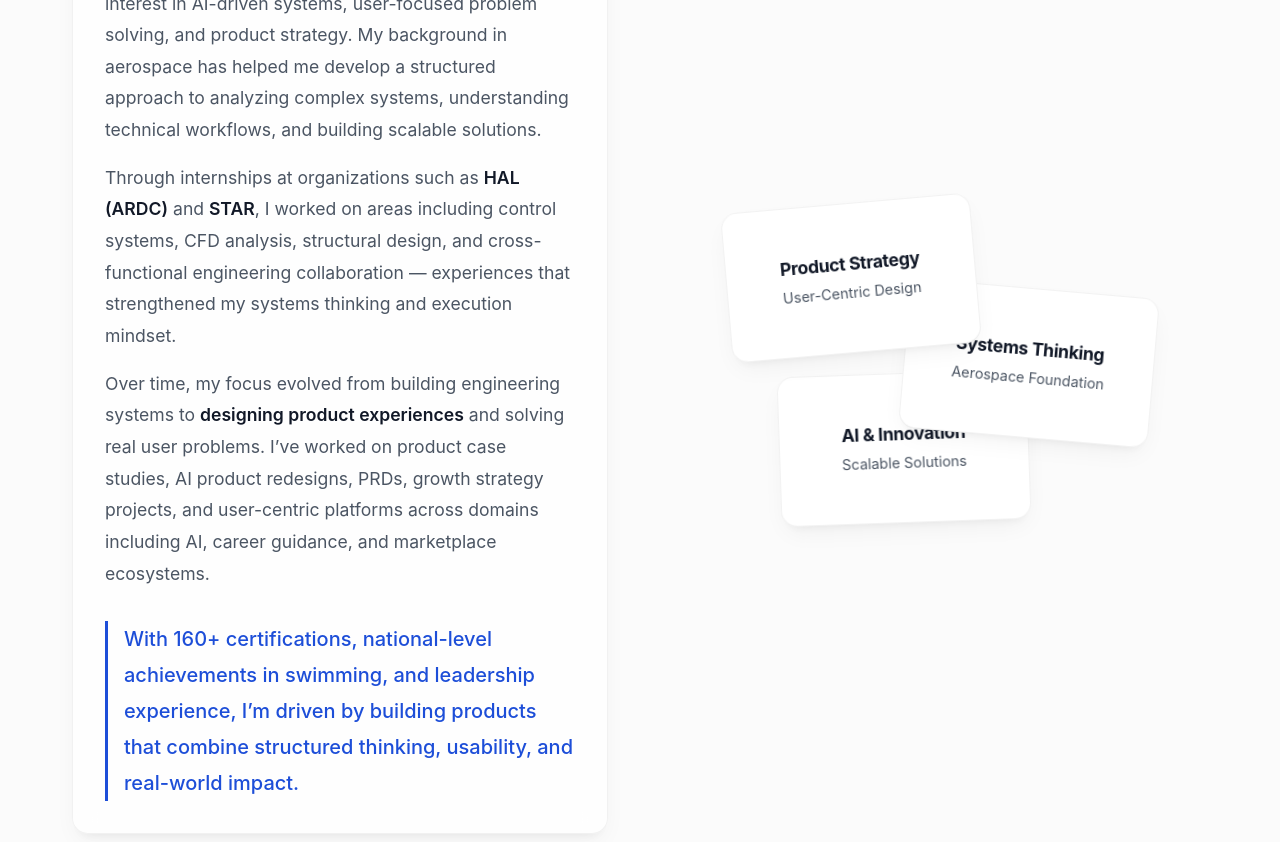
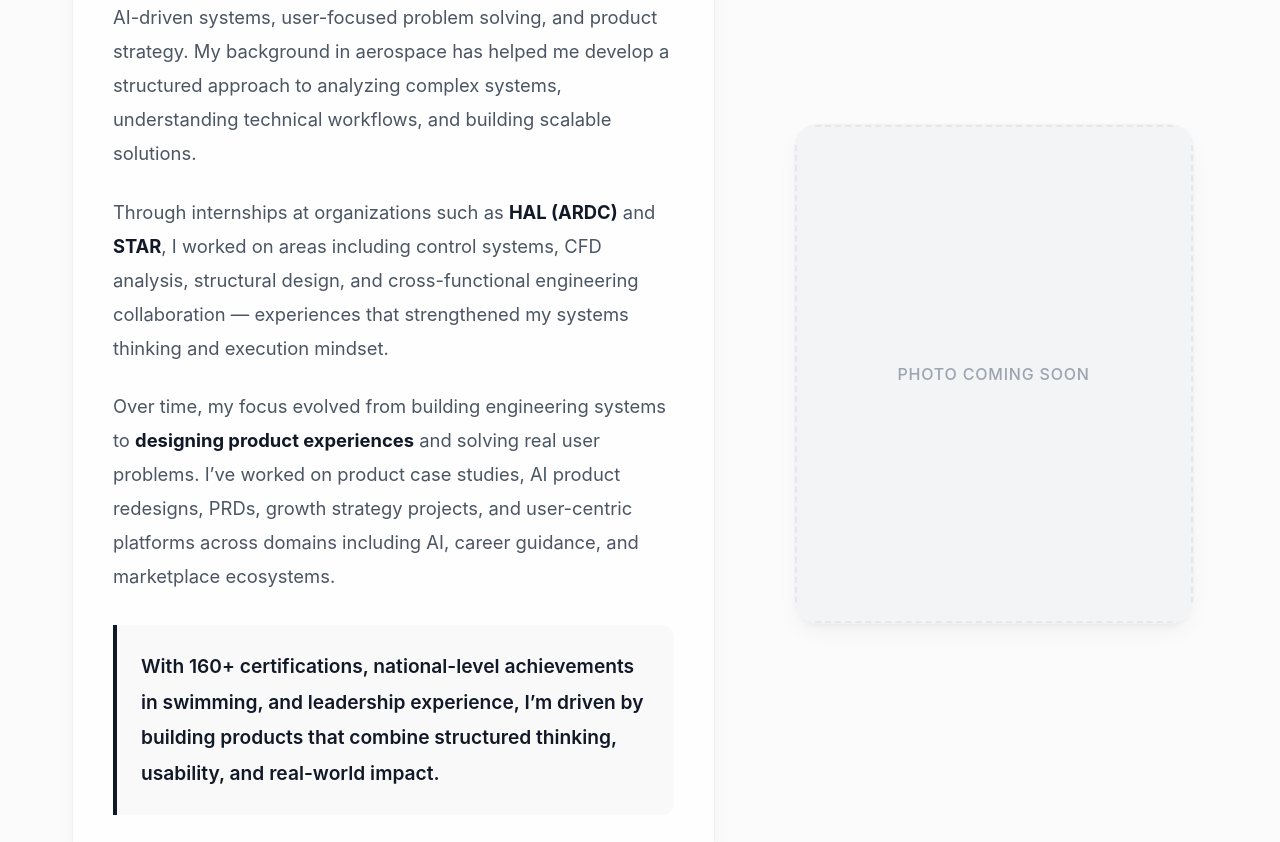
Before and after one commit to OnkarKalra04/Porfolio, a React app: page / in a window 1280 px wide. Shown: the part 1180-2022 px from the top of the page. Built offline with nearby package versions, Linux system fonts and the light colour scheme; the HTML template or start-up script is replaced by a standard one.

Commit message:
feat: refine about me layout, update hero roles, and reorder experience

```diff
--- a/src/components/AboutSection.css
+++ b/src/components/AboutSection.css
@@ -20,19 +20,20 @@
 
 .about-content {
   display: grid;
-  grid-template-columns: 1fr 1fr;
+  grid-template-columns: 1.2fr 0.8fr;
   gap: var(--spacing-xl);
   align-items: center;
 }
 
 .about-text {
-  padding: var(--spacing-lg);
+  padding: 2.5rem;
 }
 
 .about-text p {
-  font-size: 1.1rem;
-  line-height: 1.8;
-  margin-bottom: var(--spacing-md);
+  font-size: 1.15rem;
+  line-height: 1.85;
+  margin-bottom: 1.5rem;
+  color: var(--text-secondary);
 }
 
 .about-text p:last-child {
@@ -41,85 +42,67 @@
 
 .about-text strong {
   color: var(--text-primary);
-  font-weight: 600;
+  font-weight: 700;
 }
 
 .highlight-text {
-  font-size: 1.25rem !important;
-  color: #1d4ed8 !important; /* Darker blue */
-  font-weight: 500;
-  border-left: 3px solid #1d4ed8;
-  padding-left: 1rem;
-  margin-top: var(--spacing-lg);
+  font-size: 1.2rem !important;
+  color: #111827 !important;
+  font-weight: 600;
+  border-left: 4px solid var(--text-primary);
+  padding-left: 1.5rem;
+  margin-top: 2rem;
+  background: rgba(0, 0, 0, 0.02);
+  padding: 1.5rem;
+  border-radius: 0 12px 12px 0;
 }
 
-.about-visuals {
-  position: relative;
-  height: 400px;
+.about-image-area {
   display: flex;
   justify-content: center;
   align-items: center;
+  height: 100%;
 }
 
-.visual-card {
-  position: absolute;
-  width: 250px;
-  height: 150px;
+.about-image-container {
+  width: 100%;
+  max-width: 400px;
+  aspect-ratio: 4/5;
+  background: white;
   display: flex;
+  justify-content: center;
   align-items: center;
-  justify-content: center;
-  text-align: center;
-  transition: all 0.3s ease;
-  background: white;
+  overflow: hidden;
+  border-radius: 24px;
 }
 
-.visual-card:hover {
-  transform: translateY(-10px) scale(1.05);
-  z-index: 10;
-  border-color: var(--accent-primary);
-  box-shadow: 0 20px 40px -15px rgba(0, 0, 0, 0.1);
-}
-
-.card-1 {
-  top: 10%;
-  left: 10%;
-  transform: rotate(-5deg);
-  z-index: 3;
-}
-
-.card-2 {
-  top: 50%;
-  right: 10%;
-  transform: translateY(-50%) rotate(5deg);
-  z-index: 2;
-}
-
-.card-3 {
-  bottom: 10%;
-  left: 20%;
-  transform: rotate(-2deg);
-  z-index: 1;
-}
-
-.card-content h3 {
-  margin-bottom: 0.5rem;
-  color: var(--text-primary);
-  font-size: 1.1rem;
-}
-
-.card-content p {
-  margin: 0;
-  font-size: 0.9rem;
-  color: var(--text-secondary);
+.image-placeholder {
+  width: 100%;
+  height: 100%;
+  display: flex;
+  justify-content: center;
+  align-items: center;
+  background: #f3f4f6;
+  border: 2px dashed rgba(0, 0, 0, 0.05);
+  color: #9ca3af;
+  font-weight: 500;
+  font-size: 1rem;
+  letter-spacing: 0.05em;
+  text-transform: uppercase;
 }
 
 @media (max-width: 968px) {
   .about-content {
     grid-template-columns: 1fr;
+    gap: var(--spacing-lg);
   }
 
-  .about-visuals {
-    margin-top: var(--spacing-xl);
-    height: 300px;
+  .about-image-area {
+    margin-top: var(--spacing-md);
+    order: -1; /* Image on top on mobile */
+  }
+
+  .about-image-container {
+    max-width: 300px;
   }
 }
--- a/src/components/AboutSection.jsx
+++ b/src/components/AboutSection.jsx
@@ -38,28 +38,15 @@ export default function AboutSection() {
         </motion.div>
 
         <motion.div
-          className="about-visuals"
+          className="about-image-area"
           initial={{ opacity: 0, x: 50 }}
           whileInView={{ opacity: 1, x: 0 }}
           viewport={{ once: true, margin: "-100px" }}
           transition={{ duration: 0.8, delay: 0.4 }}
         >
-          <div className="visual-card card-1 glass-panel">
-            <div className="card-content">
-              <h3>Product Strategy</h3>
-              <p>User-Centric Design</p>
-            </div>
-          </div>
-          <div className="visual-card card-2 glass-panel">
-            <div className="card-content">
-              <h3>Systems Thinking</h3>
-              <p>Aerospace Foundation</p>
-            </div>
-          </div>
-          <div className="visual-card card-3 glass-panel">
-            <div className="card-content">
-              <h3>AI & Innovation</h3>
-              <p>Scalable Solutions</p>
+          <div className="about-image-container glass-panel">
+            <div className="image-placeholder">
+              <span>Photo coming soon</span>
             </div>
           </div>
         </motion.div>
--- a/src/components/AccoladesSection.jsx
+++ b/src/components/AccoladesSection.jsx
@@ -15,7 +15,7 @@ const training = [
     title: 'AISC Training',
     issuer: 'Aero Innovation & Skill Centre',
     desc: 'Advanced CAD modeling and aerodynamics simulation training.',
-    link: 'https://weather-api-blond-sigma.vercel.app/'
+    link: '#'
   }
 ];
 
@@ -58,13 +58,14 @@ export default function AccoladesSection() {
               viewport={{ once: true, margin: "-50px" }}
               transition={{ delay: i * 0.2, duration: 0.5 }}
             >
+              {item.link && item.link !== '#' ? (
                 <a
                   href={item.link}
                   target="_blank"
                   rel="noopener noreferrer"
                   className="training-card-link"
                 >
-                <div className="training-card glass-panel">
+                  <div className="training-card glass-panel clickable">
                     <div className="training-content">
                       <h3>{item.title}</h3>
                       <span className="issuer">{item.issuer}</span>
@@ -76,6 +77,15 @@ export default function AccoladesSection() {
                     </div>
                   </div>
                 </a>
+              ) : (
+                <div className="training-card glass-panel">
+                  <div className="training-content">
+                    <h3>{item.title}</h3>
+                    <span className="issuer">{item.issuer}</span>
+                    <p>{item.desc}</p>
+                  </div>
+                </div>
+              )}
             </motion.div>
           ))}
         </div>
--- a/src/components/CadProjectsSection.jsx
+++ b/src/components/CadProjectsSection.jsx
@@ -71,7 +71,6 @@ export default function CadProjectsSection() {
             </div>
 
             <div className="cad-info glass-panel">
-              <span className="project-type">{project.type}</span>
               <h3>{project.title}</h3>
               <p>{project.description}</p>
               <a
--- a/src/components/CaseStudiesSection.jsx
+++ b/src/components/CaseStudiesSection.jsx
@@ -30,9 +30,8 @@ const caseStudies = [
     summary: 'Redesigning the core user experience for an AI-powered presentation builder to increase user trust and granular control.',
     tags: ['AI Workflow', 'UX Design', 'Trust Systems'],
     links: [
-      { text: 'Prototype', url: 'https://weather-api-blond-sigma.vercel.app/', icon: <Play size={16} /> },
-      { text: 'PRD', url: 'https://drive.google.com/file/d/1Mw5XKVlRqADX6XoDGmykIPQCsVsAcxFC/view', icon: <FileText size={16} /> },
-      { text: 'Case Study', url: '#', icon: <FileText size={16} /> }
+      { text: 'Analysis Report', url: 'https://drive.google.com/file/d/1jhyIXAVEduK8oQw23qmGNMe06Rwcg-mr/view?usp=sharing', icon: <FileText size={16} /> },
+      { text: 'PRD', url: 'https://drive.google.com/file/d/1XqR8r7GNXifHt2XyFU0s2_8A37NTYkRu/view?usp=sharing', icon: <FileText size={16} /> }
     ]
   }
 ];
--- a/src/components/ContactSection.css
+++ b/src/components/ContactSection.css
@@ -50,56 +50,8 @@
   display: flex;
   gap: var(--spacing-md);
   justify-content: center;
-  margin-bottom: var(--spacing-xl);
+  margin-bottom: var(--spacing-xxl);
   flex-wrap: wrap;
-}
-
-.contact-btn {
-  display: flex;
-  align-items: center;
-  gap: 0.5rem;
-  padding: 1rem 2rem;
-  border-radius: 12px;
-  font-weight: 600;
-  font-size: 1.05rem;
-  transition: all 0.3s ease;
-}
-
-.contact-btn.primary {
-  background: #111827;
-  color: white;
-}
-
-.contact-btn.primary:hover {
-  background: #374151;
-  transform: translateY(-2px);
-  box-shadow: 0 10px 20px -5px rgba(0, 0, 0, 0.2);
-}
-
-.contact-btn.secondary {
-  background: white;
-  border: 1px solid var(--glass-border);
-  color: #111827;
-  box-shadow: 0 4px 6px -1px rgba(0, 0, 0, 0.05);
-}
-
-.contact-btn.secondary:hover {
-  background: #f9fafb;
-  transform: translateY(-2px);
-  box-shadow: 0 10px 20px -5px rgba(0, 0, 0, 0.05);
-}
-
-.social-links {
-  display: flex;
-  justify-content: center;
-  gap: var(--spacing-lg);
-  margin-bottom: var(--spacing-xxl);
-}
-
-.social-icon {
-  color: var(--text-secondary);
-  transition: color 0.3s ease;
-  padding: 0.5rem;
 }
 
 .footer {
--- a/src/components/ExperienceSection.jsx
+++ b/src/components/ExperienceSection.jsx
@@ -4,29 +4,29 @@ import './ExperienceSection.css';
 
 const experiences = [
   {
+    id: 'synodic',
+    company: 'Synodic Space Labs Private Limited',
+    role: 'Systems Engineer Intern',
+    duration: '2026',
+    description: 'Assisted in structural design and integration of satellite subsystems. Conducted feasibility studies for orbital mechanics.'
+  },
+  {
     id: 'hal',
-    company: 'HAL (ARDC)',
+    company: 'Aircraft Research and Design Centre (ARDC), Hindustan Aeronautics Limited (HAL)',
     role: 'Aerospace Engineering Intern',
-    duration: '2023 - 2024',
+    duration: '2024',
     description: 'Worked on control law development and CFD analysis for advanced flight systems. Collaborated with senior engineers to optimize aerodynamic performance.',
     link: 'https://drive.google.com/file/d/1JmgHD1UgUWXGb1H9ghEbKUqQ7UVcR4CF/view',
     linkText: 'Report'
   },
   {
     id: 'star',
-    company: 'STAR Space Technology',
+    company: 'Star Space Technology & Aeronautical Rocketry',
     role: 'Research Intern',
-    duration: '2022',
+    duration: '2023',
     description: 'Participated in the design and testing of a conceptual UAV framework. Focused on weight reduction and payload optimization.',
     link: 'https://drive.google.com/file/d/1kbfOfPHDncZEQi6tA32AWuHvK8tzRs5Q/view',
     linkText: 'Report'
-  },
-  {
-    id: 'synodic',
-    company: 'Synodic Space Labs',
-    role: 'Systems Engineer Intern',
-    duration: '2023',
-    description: 'Assisted in structural design and integration of satellite subsystems. Conducted feasibility studies for orbital mechanics.'
   }
 ];
 
--- a/src/components/HeroSection.jsx
+++ b/src/components/HeroSection.jsx
@@ -6,8 +6,7 @@ import './HeroSection.css';
 const roles = [
   "Aerospace Engineer",
   "Product & AI Enthusiast",
-  "Systems Thinker",
-  "Aspiring MS Student"
+  "Swimmer"
 ];
 
 export default function HeroSection() {
```
Also changed, not shown: src/components/ContactSection.jsx (+25 -18 lines). Lines whose indentation alone changed are shown as unchanged.
